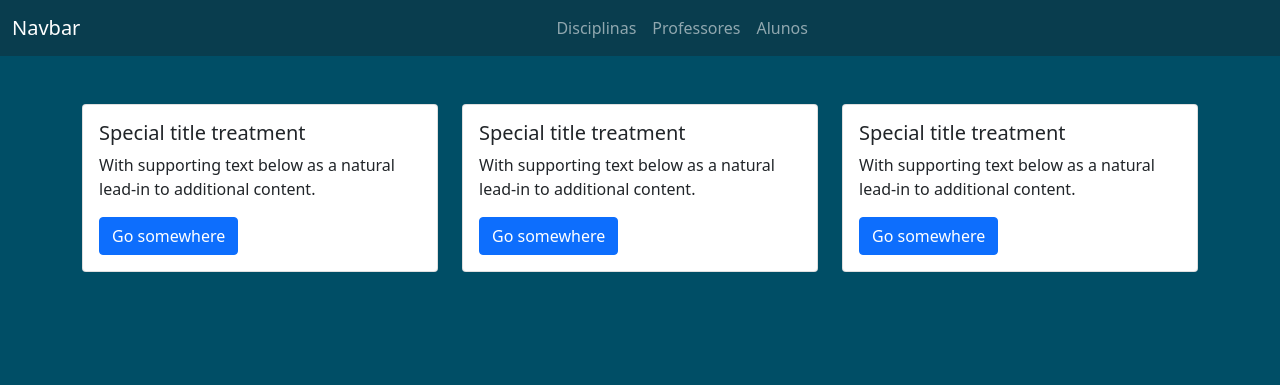
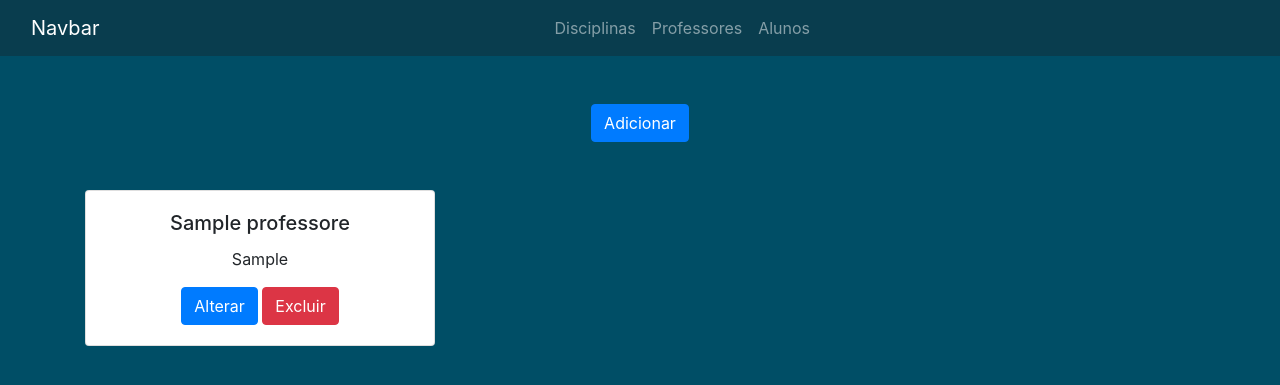
Before and after one commit to JorgeLucas006/sistema-academico, a PHP site: page /pages/professores.php in a window 1280 px wide. Shown: the top 385 px of the page. Run offline with PHP 8.4, Linux system fonts and the light colour scheme; tables that the repository leaves empty or names only in its code hold one stand-in row (values such as "Sample post").

Commit message:
feat: adiciona listagem em todas as telas
Também adiciona inserção de dados em Disciplinas e professores

```diff
--- /dev/null
+++ b/components/head.html
@@ -0,0 +1,14 @@
+<head>
+  <meta charset="UTF-8">
+  <meta http-equiv="X-UA-Compatible" content="IE=edge">
+  <meta name="viewport" content="width=device-width, initial-scale=1.0">
+
+  <link rel="stylesheet" href="https://stackpath.bootstrapcdn.com/bootstrap/4.1.3/css/bootstrap.min.css" integrity="sha384-MCw98/SFnGE8fJT3GXwEOngsV7Zt27NXFoaoApmYm81iuXoPkFOJwJ8ERdknLPMO" crossorigin="anonymous">
+  <script src="https://code.jquery.com/jquery-3.3.1.slim.min.js" integrity="sha384-q8i/X+965DzO0rT7abK41JStQIAqVgRVzpbzo5smXKp4YfRvH+8abtTE1Pi6jizo" crossorigin="anonymous"></script>
+  <script src="https://cdnjs.cloudflare.com/ajax/libs/popper.js/1.14.3/umd/popper.min.js" integrity="sha384-ZMP7rVo3mIykV+2+9J3UJ46jBk0WLaUAdn689aCwoqbBJiSnjAK/l8WvCWPIPm49" crossorigin="anonymous"></script>
+  <script src="https://stackpath.bootstrapcdn.com/bootstrap/4.1.3/js/bootstrap.min.js" integrity="sha384-ChfqqxuZUCnJSK3+MXmPNIyE6ZbWh2IMqE241rYiqJxyMiZ6OW/JmZQ5stwEULTy" crossorigin="anonymous"></script>
+
+
+  <link rel="stylesheet" href="../assets/styles/style.css">
+  <title>Document</title>
+</head>
--- a/database/insert.php
+++ b/database/alunos/insert.php
@@ -2,7 +2,7 @@
 
 declare(strict_types=1);
 
-$pdo = require('./connect.php');
+$pdo = require('../connect.php');
 $sql = 'insert into disciplinas (nome) values (?)';
 
 $prepare = $pdo->prepare($sql);
--- a/database/list.php
+++ b/database/disciplinas/list.php
@@ -1,11 +1,10 @@
 <?php
 
 declare(strict_types=1);
-header('Content-Type: text/html; charset=utf-8');
 
 $pdo = require($_SERVER['DOCUMENT_ROOT'].'/sistema-academico/database/connect.php');
 $test = chr(46);
-$sql = "SELECT disciplinas{$test}codigo, disciplinas{$test}nome, PROFESSORES{$test}NOME as p_nome, count(DISCIPLINAS.aluno_disciplina) as count FROM disciplinas
+$sql = "SELECT disciplinas{$test}id,disciplinas{$test}codigo, disciplinas{$test}nome, PROFESSORES{$test}NOME as p_nome, count(DISCIPLINAS.aluno_disciplina) as count FROM disciplinas
 INNER JOIN PROFESSORES ON PROFESSORES{$test}ID = DISCIPLINAS{$test}PROFESSOR_DISCIPLINA
 group by codigo";
 
--- /dev/null
+++ b/database/professores/list.php
@@ -0,0 +1,11 @@
+<?php
+
+declare(strict_types=1);
+
+$pdo = require($_SERVER['DOCUMENT_ROOT'].'/sistema-academico/database/connect.php');
+
+$sql = "SELECT codigo, nome FROM professores group by codigo;";
+
+$disciplinas = $pdo->query($sql);
+
+return $disciplinas;
--- a/pages/professores.php
+++ b/pages/professores.php
@@ -1,57 +1,92 @@
 <!DOCTYPE html>
 <html lang="en">
 
-<head>
-  <meta charset="UTF-8">
-  <meta http-equiv="X-UA-Compatible" content="IE=edge">
-  <meta name="viewport" content="width=device-width, initial-scale=1.0">
-  <link href="https://cdn.jsdelivr.net/npm/bootstrap@5.1.3/dist/css/bootstrap.min.css" rel="stylesheet"
-    integrity="sha384-1BmE4kWBq78iYhFldvKuhfTAU6auU8tT94WrHftjDbrCEXSU1oBoqyl2QvZ6jIW3" crossorigin="anonymous">
-  <script src="https://cdn.jsdelivr.net/npm/bootstrap@5.1.3/dist/js/bootstrap.bundle.min.js"
-    integrity="sha384-ka7Sk0Gln4gmtz2MlQnikT1wXgYsOg+OMhuP+IlRH9sENBO0LRn5q+8nbTov4+1p"
-    crossorigin="anonymous"></script>
-  <link rel="stylesheet" href="../assets/styles/style.css">
-
-  <title>Document</title>
-</head>
+<?php
+  include "../components/head.html";
+?>
 
 <body>
-
-
   <?php
     include "../components/navbar.html";
+    $pdo = require($_SERVER['DOCUMENT_ROOT'].'/sistema-academico/database/connect.php');
+    $dados = filter_input_array(INPUT_POST, FILTER_DEFAULT);
+    if(!empty($dados['enviar'])){
+      $query_professor = "INSERT INTO professores (codigo, nome, cpf, dt_nascimento) VALUES ('".$dados['cod']."', '".$dados['name']."', ".$dados['cpf'].", '".$dados['date']."')";
+
+      $cadProf = $pdo->prepare($query_professor);
+      $cadProf->execute();
+      header('Location: ./professores.php');
+    }
   ?>
-  <div class="container my-5">
-    <div class="row">
-      <div class="col-sm-4 mb-5">
-        <div class="card">
-          <div class="card-body">
-            <h5 class="card-title">Special title treatment</h5>
-            <p class="card-text">With supporting text below as a natural lead-in to additional content.</p>
-            <a href="#" class="btn btn-primary">Go somewhere</a>
+
+  <div class="container-fluid text-center my-5">
+    <button type="button" class="btn btn-primary " data-toggle="modal" data-target="#adicionar" data-whatever="@getbootstrap">Adicionar</button>
+
+    <div class="modal fade" id="adicionar" tabindex="-1" role="dialog" aria-labelledby="exampleModalLabel" aria-hidden="true">
+      <div class="modal-dialog" role="document">
+        <div class="modal-content">
+          <div class="modal-header">
+            <h5 class="modal-title" id="exampleModalLabel">Adicionar disciplina</h5>
+            <button type="button" class="close" data-dismiss="modal" aria-label="Close">
+              <span aria-hidden="true">&times;</span>
+            </button>
           </div>
-        </div>
-      </div>
-      <div class="col-sm-4 mb-5">
-        <div class="card">
-          <div class="card-body">
-            <h5 class="card-title">Special title treatment</h5>
-            <p class="card-text">With supporting text below as a natural lead-in to additional content.</p>
-            <a href="#" class="btn btn-primary">Go somewhere</a>
+          <div class="modal-body">
+            <form name="adiciona-disciplina" method="POST" action="">
+              <div class="form-group">
+                <label for="recipient-name" class="col-form-label">Código:</label>
+                <input type="text" class="form-control" name="cod" id="cod" required>
+              </div>
+              <div class="form-group">
+                <label for="message-text" class="col-form-label">Nome:</label>
+                <input type="text" class="form-control" name="name" id="name" required>
+              </div>
+              <div class="form-group">
+                <label for="message-text" class="col-form-label">CPF:</label>
+                <input type="number" class="form-control" name="cpf" id="cpf">
+              </div>
+              <div class="form-group">
+                <label for="message-text" class="col-form-label">Data de Nascimento:</label>
+                <input type="date" class="form-control" name="date" id="date">
+              </div>
+              <input type="submit" class="btn btn-primary" name="enviar"></input>
+            </form>
           </div>
-        </div>
-      </div>
-      <div class="col-sm-4 mb-5">
-        <div class="card">
-          <div class="card-body">
-            <h5 class="card-title">Special title treatment</h5>
-            <p class="card-text">With supporting text below as a natural lead-in to additional content.</p>
-            <a href="#" class="btn btn-primary">Go somewhere</a>
+          <div class="modal-footer">
+            <button type="button" class="btn btn-secondary" data-dismiss="modal">Close</button>
           </div>
         </div>
       </div>
     </div>
   </div>
+
+
+  <div class="container ">
+    <div class="row">
+      <?php
+
+      $list = require('../database/professores/list.php');
+
+      foreach($list as $key => $value){
+        echo
+
+        '
+        <div class="col-sm-4 mb-5">
+          <div class="card">
+            <div class="card-body text-center">
+
+              <h5 class="card-title ">'.$value['nome'].'</h5>
+              <p class="card-text">'.$value['codigo'].'</p>
+              <a href="#" class="btn btn-primary">Alterar</a>
+              <a href="#" class="btn btn-danger">Excluir</a>
+
+            </div>
+          </div>
+        </div>';
+      };
+      ?>
+    </div>
+  </div>
 </body>
 
 </html>
```
Also changed, not shown: database/alunos/list.php (added, +11 -0 lines), database/disciplinas/insert.php (added, +13 -0 lines), database/professores/insert.php (added, +13 -0 lines), database/script.sql (deleted, +0 -9 lines), pages/alunos.php (+93 -33 lines), pages/disciplinas.php (+63 -18 lines).
